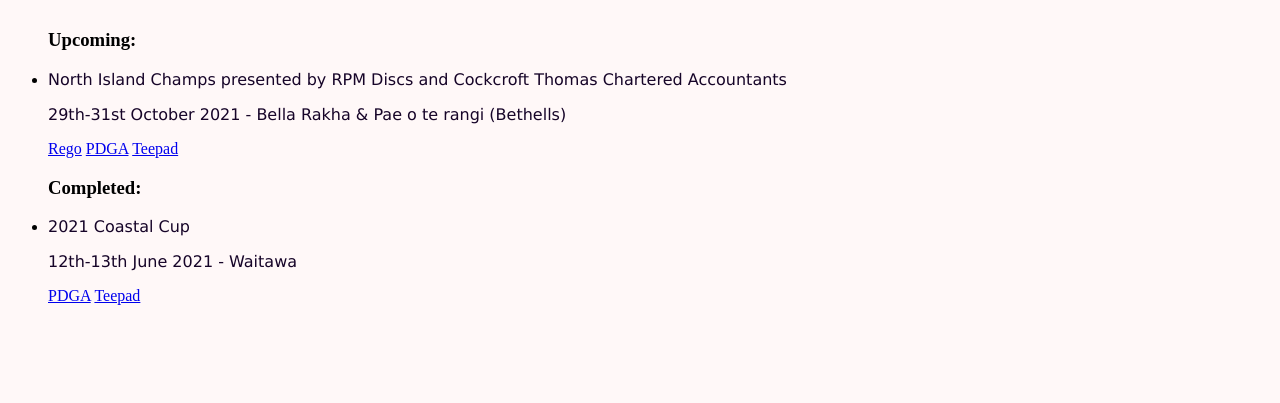
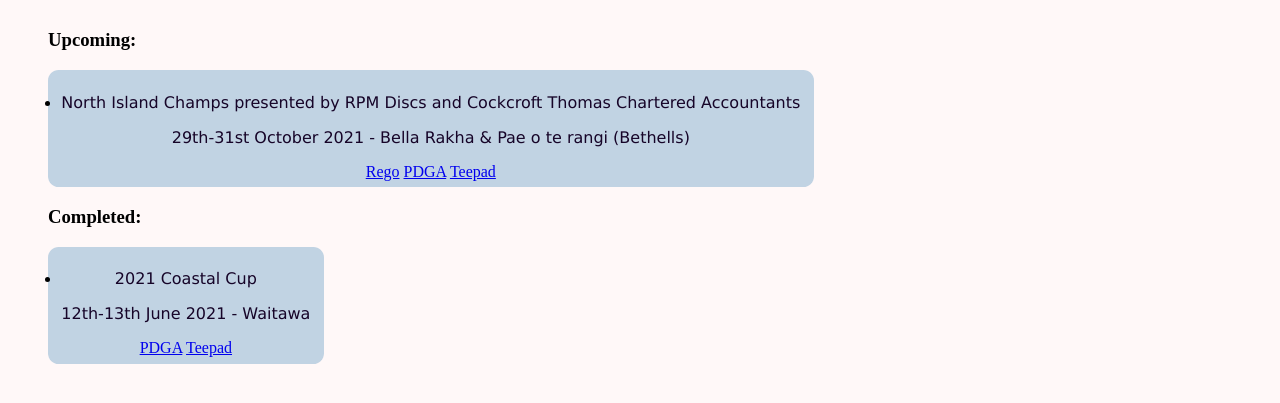
Before and after one commit to AucklandDiscGolfClub/AucklandDiscGolfClub.github.io, a plain HTML site: page events.html in a window 1280 px wide. Shown: the part 117-520 px from the top of the page. Drawn offline with Linux system fonts and the light colour scheme.

Commit message:
adding padding to the event boxes

```diff
--- a/events.html
+++ b/events.html
@@ -26,17 +26,27 @@
 
 		<h1>2021</h1>
 
+
+
+
 			<ul>
 				<h3>Upcoming:</h3>
+				<div class="div-padd">
 				<li> <p>North Island Champs presented by RPM Discs and Cockcroft Thomas Chartered Accountants</p> <p>29th-31st October 2021 - Bella Rakha & Pae o te rangi (Bethells)</p>
-				<a href="https://www.rpmdiscs.com/welcome-to-the-nzdg-north-island-championships-2021/">Rego</a> <a href="https://www.pdga.com/tour/event/52964">PDGA</a> <a href="https://teepad.org/nz/events/2021/north-island-championships">Teepad</a> </li>
+				<a href="https://www.rpmdiscs.com/welcome-to-the-nzdg-north-island-championships-2021/">Rego</a> <a href="https://www.pdga.com/tour/event/52964">PDGA</a> <a href="https://teepad.org/nz/events/2021/north-island-championships">Teepad</a>
+				</li>
+				</div>
 			</ul>
+
 			<ul>
 				<h3>Completed:</h3>
+				<div class="div-padd">
 				<li> <p>2021 Coastal Cup </p> <p>12th-13th June 2021 - Waitawa </p>
 				<a href="https://www.pdga.com/tour/event/51653/">PDGA</a> <a href="https://teepad.org/nz/events/2021/the-coastal-cup">Teepad</a>
 				</li>
+				</div>
 			</ul>
+
 
 	</div>
 
--- a/global.css
+++ b/global.css
@@ -77,9 +77,9 @@
 	margin-left: auto;
 	margin-right: auto;
 
-display: flex;
-flex-direction: row;
-align-items: stretch;
+	display: flex;
+	flex-direction: row;
+	align-items: stretch;
 }
 
 .col {
@@ -92,6 +92,7 @@
 div.floatleft {
 	float:left;
 }
+
 div.floatRight {
 	float:right;
 }
@@ -171,6 +172,12 @@
 	text-align: center;
 	border-width: 2.0pt;
 	border-color:var(--AKDGGreyerBlue);
+
+	padding-top: 5pt;
+	padding-right:10pt;
+	padding-bottom: 5pt;
+	padding-left: 10pt;
+
 }
 
 body {background-color: var(--AKDGWarmWhite);}
```
